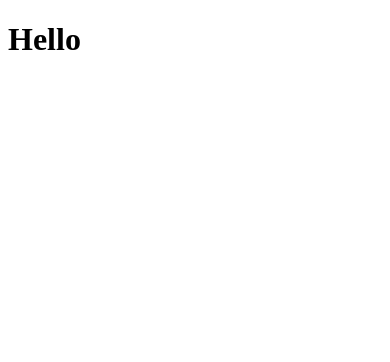
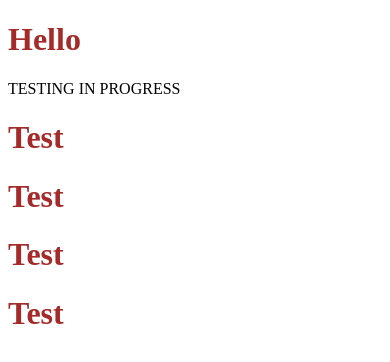
Before and after one commit to dot-doe/lektion_5_reso_orient, a plain HTML site: page index.html in a window 390 px wide. Drawn offline with Linux system fonts and the light colour scheme.

Commit message:
Added Media Queries

```diff
--- a/index.html
+++ b/index.html
@@ -4,10 +4,18 @@
     <meta charset="UTF-8">
     <meta name="viewport" content="width=device-width, initial-scale=1.0">
     <title>Document</title>
+    <link rel="stylesheet" href="styles.css">
 </head>
 <body>
 
     <h1>Hello</h1>
 
+    <p>TESTING IN PROGRESS</p>
+
+    <h1>Test</h1>
+    <h1>Test</h1>
+    <h1>Test</h1>
+    <h1>Test</h1>
+
 </body>
 </html>
--- /dev/null
+++ b/styles.css
@@ -0,0 +1,10 @@
+/*Media Query Practice*/
+
+
+
+@media screen and (max-width: 480px){
+    h1 {
+        color: brown;
+    }
+
+}
```
